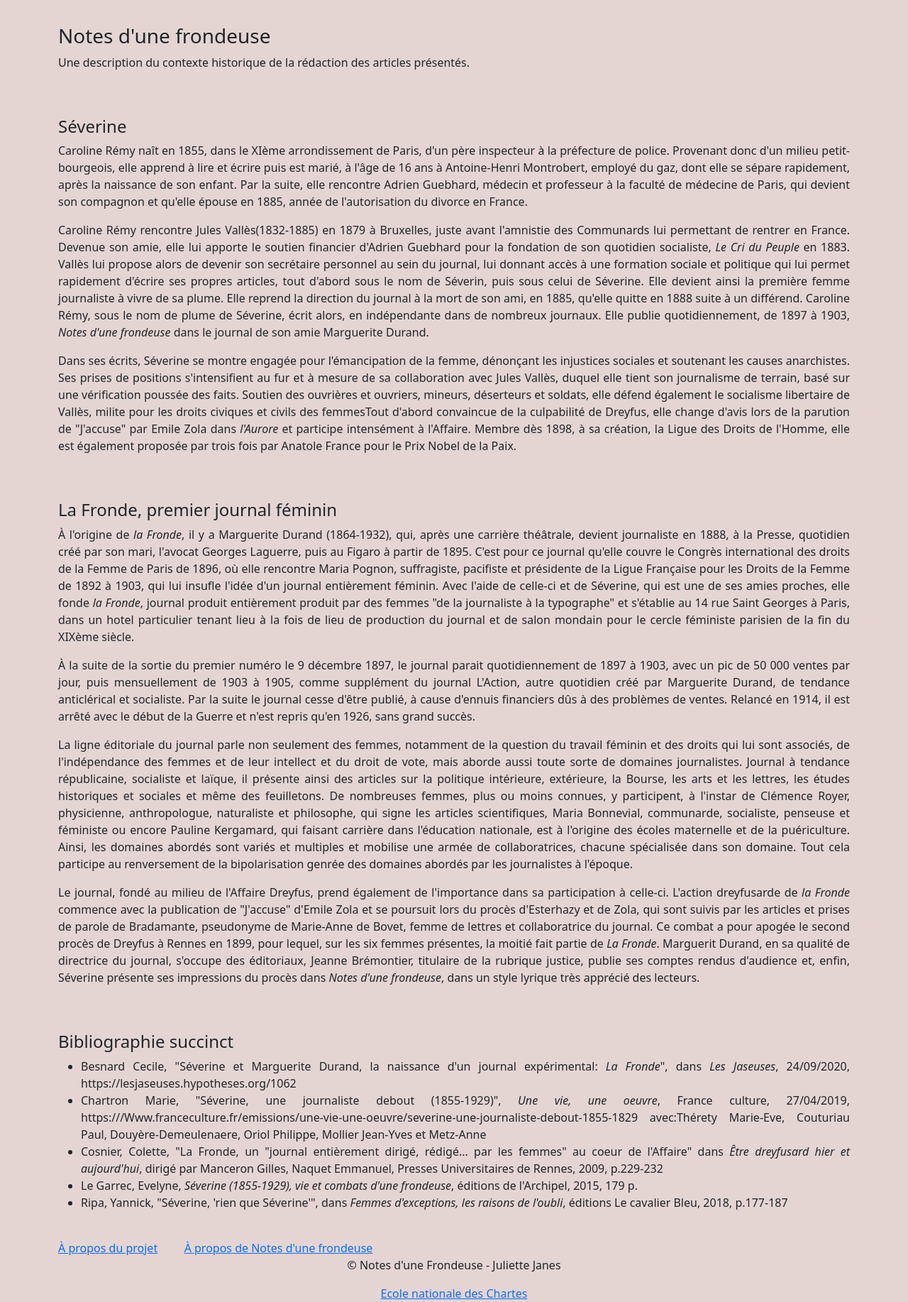
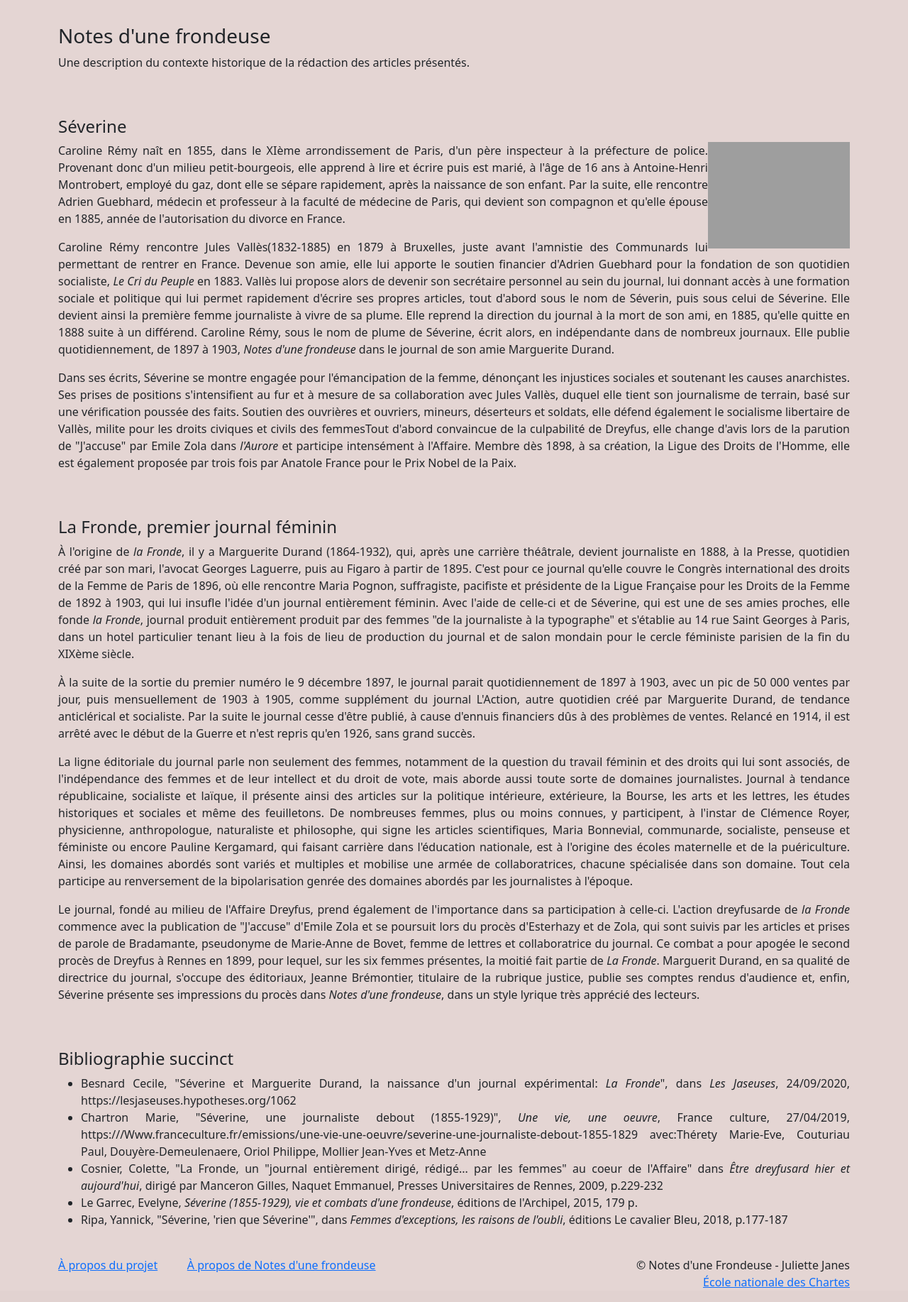
Before and after one commit to Juliettejns/NDF, a Flask app: page /contexte in a window 1280 px wide. Shown: the part 138-1972 px from the top of the page at 71% size. Run offline with Flask 2, Linux system fonts and the light colour scheme; parts of the project's set-up code (start-up, migrations or seed data) failed here and were passed over; some libraries are stand-ins or nearby versions; grey boxes are pictures that could not be loaded.

Commit message:
Ajouts des images et liens dans les pages de descriptions du projet

```diff
--- a/app/templates/conteneur.html
+++ b/app/templates/conteneur.html
@@ -42,16 +42,10 @@
 	<footer class="page-footer">
     <div class="container">
 
-		<span><a href="{{url_for('about')}}">À propos du projet</a></span>&nbsp;&nbsp;&nbsp;&nbsp;&nbsp;&nbsp;&nbsp;&nbsp;
-                    <span><a href="{{url_for('contexte')}}">À propos de Notes d'une frondeuse</a></span>
-            </div>
-
-
-
-
-    <div class="footer-copyright text-center">
-        <p>© Notes d'une Frondeuse - Juliette Janes</p>
-        <a href="http://www.chartes.psl.eu/fr" target="_blank">Ecole nationale des Chartes</a>
+		<span><a href="{{url_for('about')}}">À propos du projet</a></span>&nbsp;&nbsp;&nbsp;&nbsp;&nbsp;&nbsp;&nbsp&nbsp&nbsp
+        <span><a href="{{url_for('contexte')}}">À propos de Notes d'une frondeuse</a></span>
+        <span class="float-end">© Notes d'une Frondeuse - Juliette Janes</span><br/>
+        <span class="float-end"><a href="http://www.chartes.psl.eu/fr" target="_blank">École nationale des Chartes</a></span>
     </div>
 
 </footer>
--- a/app/templates/pages/accueil.html
+++ b/app/templates/pages/accueil.html
@@ -7,7 +7,6 @@
     <br />
     <br />
     <br />
-
         <div style="text-align: justify;">
             <br />
             <h3>Description de l'application</h3>
@@ -15,8 +14,8 @@
             <p>Cette application web vise à présenter un groupe d'articles écrits par <a href="{{url_for('contexte')}}#Severine" title="Severine">Séverine</a> et parus dans <a href="{{url_for('contexte')}}#Fronde" title="La Fronde">La
                      Fronde</a>, journal féministe français de la Belle Époque, comme une
                   chronique, Notes d'une frondeuse. Ils ont été choisis, rassemblés et
-                  édités par les soins de Juliette Janes depuis les versions numérisées et océsirées
-                  des journaux, disponibles et libres de droits sur Gallica.</p>
+                édités par les soins de <a href="https://github.com/Juliettejns">Juliette Janes</a> depuis les versions numérisées et océsirées
+                  des journaux, disponibles et libres de droits sur <a href="https://gallica.bnf.fr/ark:/12148/cb327788531/date">Gallica</a>.</p>
 			<p>Le détail de l'encodage réalisé est disponible sur la page <a href="{{url_for('about')}}">à propos</a>.</p>
 			<p>Fonctionnalités de l'application:</p>
 			<ul>
--- a/app/templates/pages/contexte.html
+++ b/app/templates/pages/contexte.html
@@ -11,7 +11,9 @@
 	<br>
 				<div id="Severine">
 					<h4>Séverine</h4>
-					<p>Caroline Rémy naît en 1855, dans le XIème arrondissement de Paris, d'un père inspecteur
+					<div class="clearfix"><p>
+  <img src="{{url_for('static', filename='images/severine_nadar.png')}}" class="float-end pull-right mr-5" width="200">
+  Caroline Rémy naît en 1855, dans le XIème arrondissement de Paris, d'un père inspecteur
 						à la préfecture de police. Provenant donc d'un milieu petit-bourgeois, elle apprend
 						à lire et écrire puis est marié, à l'âge de 16 ans à Antoine-Henri Montrobert, employé du
 						gaz, dont elle se sépare rapidement, après la naissance de son enfant. Par la suite, elle
@@ -26,7 +28,7 @@
                   1885, qu'elle quitte en 1888 suite à un différend. Caroline Rémy, sous le nom de
                   plume de Séverine, écrit alors, en indépendante dans de nombreux journaux. Elle
                   publie quotidiennement, de 1897 à 1903, <em>Notes d'une frondeuse</em> dans le
-						journal de son amie Marguerite Durand.</p>
+						journal de son amie Marguerite Durand.</p></div>
 					<p>Dans ses écrits, Séverine se montre engagée pour l'émancipation de la femme, dénonçant les injustices sociales
                   et soutenant les causes anarchistes. Ses prises de positions s'intensifient au fur et à mesure de sa collaboration
 						avec Jules Vallès, duquel elle tient son journalisme de terrain, basé sur une vérification poussée des faits. Soutien des ouvrières et ouvriers, mineurs,
```
